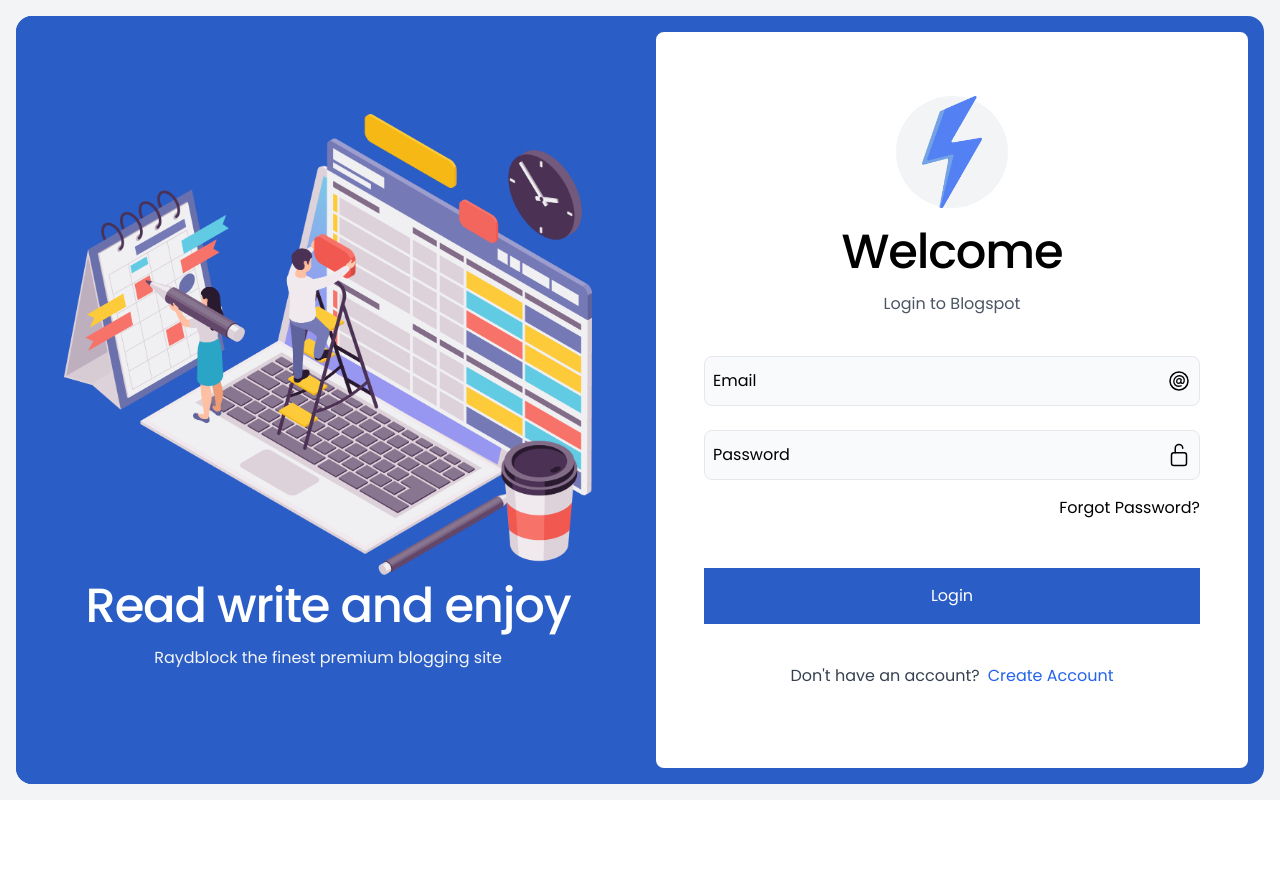
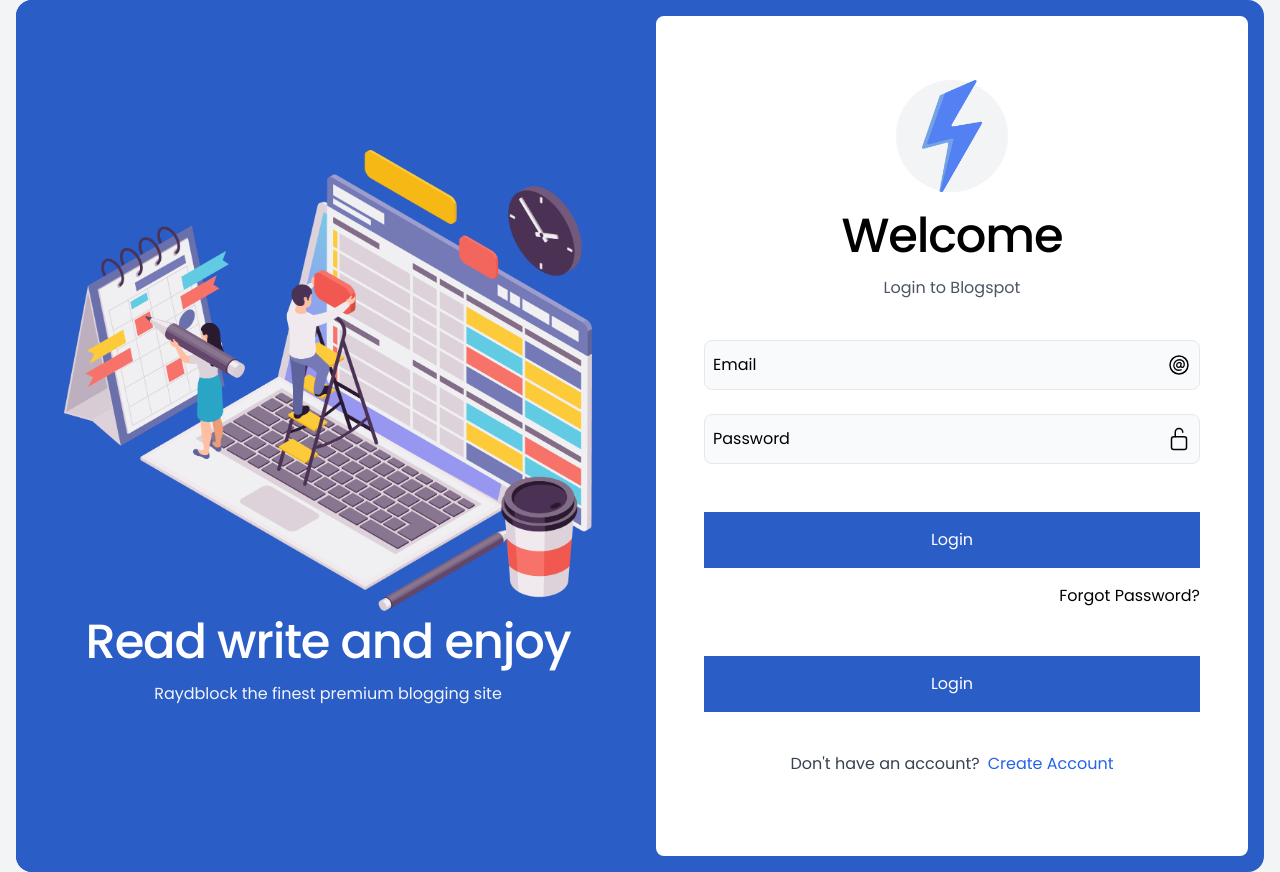
Before and after one commit to khan-asfi-reza/Blogspot-Frontend, a Next.js app: page /auth in a window 1280 px wide. Before the commit the page ends 800 px from the top, so only its background shows below. Built offline with nearby package versions, Linux system fonts and the light colour scheme.

Commit message:
Input Group, icon on click action

```diff
--- a/elements/auth/components.tsx
+++ b/elements/auth/components.tsx
@@ -4,6 +4,9 @@ import Logo from "../../assets/images/logo.png";
 import {SectionHeading, SmallText} from "../../components/UI/Typography";
 import {Form, Input, InputGroup, Label} from "../../components/UI/Form";
 import classNames from "classnames";
+import {FaSpinner} from "react-icons/fa";
+import {Button} from "../../components/UI/Button";
+import {useRef, useState} from "react";
 
 
 export function AuthFormHeader({text}: { text: string }) {
@@ -43,7 +46,10 @@ export function AuthFormFooter({text, onClick, buttonText}) {
     )
 }
 
-export function AuthInputGroup({setInputState, value, name, type, icon, label}) {
+export function AuthInputGroup({setInputState, value, name, type, icon, label, iconOnClick = null}) {
+    const inputRef = useRef(null);
+    const [currentIcon, changeCurrentIcon] = useState(icon);
+
     return (
         <InputGroup className={"group mt-6"}>
             <FlexRow
@@ -51,6 +57,7 @@ export function AuthInputGroup({setInputState, value, name, type, icon, label})
                 <Input onChange={setInputState}
                        value={value}
                        name={name}
+                       ref={inputRef}
                        type={type}
                        required={true}
                        className={"text-gray-700 autofill-transparent peer bg-transparent transition-all duration-500 w-full h-12"}/>
@@ -63,19 +70,25 @@ export function AuthInputGroup({setInputState, value, name, type, icon, label})
                     )}>
                     {label}
                 </Label>
-                <span className={"text-2xl peer-focus:text-emerald-500 grid place-items-center px-2"}>
-                    {icon}
+                <span
+                    onClick={() => {
+                        if (iconOnClick) {
+                            iconOnClick(inputRef, changeCurrentIcon)
+                        }
+                    }}
+                    className={"text-2xl peer-focus:text-emerald-500 grid place-items-center px-2"}>
+                    {currentIcon}
                 </span>
             </FlexRow>
         </InputGroup>
     )
 }
 
-export function AuthForm({fields, setInputState, formOnSubmit}) {
+export function AuthForm({fields, setInputState, formOnSubmit, children, loading}) {
     return (
         <Form onSubmit={formOnSubmit} className={"mt-10"}>
             {
-                fields.map(({name, type, label, value, icon, row, rowClass}, key) =>
+                fields.map(({name, type, label, value, icon, row, rowClass, iconOnClick}, key) =>
                     row.length ? <Grid className={classNames(rowClass, "gap-x-6")}>
                             {row.map((rowData, k) => (
                                 <AuthInputGroup
@@ -89,6 +102,8 @@ export function AuthForm({fields, setInputState, formOnSubmit}) {
                             ))}
                         </Grid> :
                         <AuthInputGroup setInputState={setInputState}
+                                        key={key}
+                                        iconOnClick={iconOnClick}
                                         value={value}
                                         name={name}
                                         type={type}
@@ -96,6 +111,14 @@ export function AuthForm({fields, setInputState, formOnSubmit}) {
                                         label={label}/>
                 )
             }
+            {children}
+            <Button disabled={loading}
+                    type={"submit"}
+                    className={classNames("bg-theme justify-center w-full flex items-center mt-12",
+                        "text-white disabled:bg-emerald-500 md:px-10 px-8 hover:bg-blue-500 transition-all")}>
+                {loading && <i className={"animate-spin mr-2"}><FaSpinner/></i>}
+                Login
+            </Button>
         </Form>
     )
 }
```
